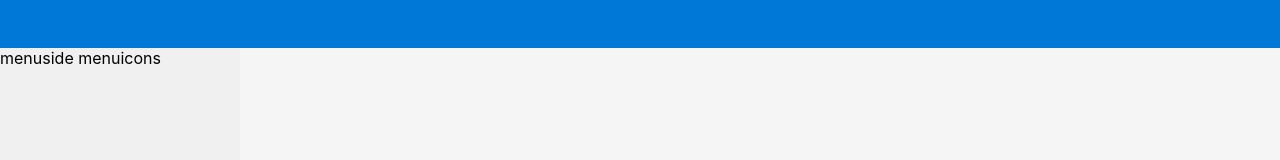
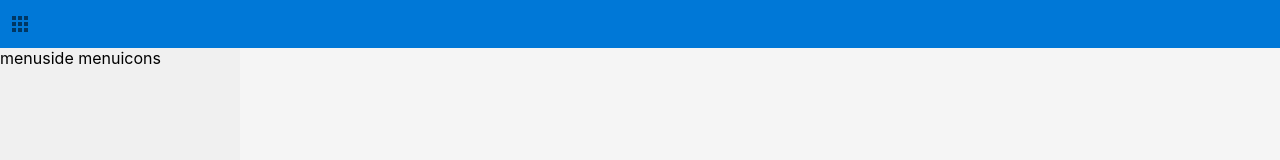
Before and after one commit to Thinushika/Microsoft_ToDo_app_cloning, a Next.js app: page / in a window 1280 px wide. Shown: the top 160 px of the page. Built offline with nearby package versions, Linux system fonts and the light colour scheme.

Commit message:
app bar apps icon

```diff
--- a/modules/LayoutComponents/AppBar.jsx
+++ b/modules/LayoutComponents/AppBar.jsx
@@ -1,19 +1,48 @@
-import { Box } from '@material-ui/core';
-import { withThemeCreator } from '@material-ui/styles';
-import React from 'react'
-import styles from "../../styles/Home.module.css";
+import { AppsRounded } from "@mui/icons-material";
+import React from "react";
+import { makeStyles } from "@mui/styles";
+import { Box, IconButton, Typography } from "@mui/material";
+import Link from "next/link";
+
+const useStyles = makeStyles({
+  appBar: {
+    height: 48,
+    backgroundColor: "#0078D7",
+    zIndex: 100,
+    justifyContent: "space-between",
+  },
+  appIconBox: {
+    width: 48,
+    height: 48,
+    display: "flex",
+  },
+  appsIcon: {
+    position: "relative",
+    color: "#fff",
+  },
+  TypoName: {
+    fontFamily: "SegoeUI-Regular-final",
+    fontSize: 16,
+    color: "#fff",
+  },
+});
 
 function AppBar() {
-    return (
-        <div className={styles.appBar}>
-            {/* logo box */}
-            <div className={styles.appIconBox}>
+  const classes = useStyles();
 
-            </div>
-            {/* search box */}
-            {/* icons box */}
-        </div>
-    )
+  return (
+    <Box className={classes.appBar}>
+      {/* logo box */}
+      <Box className={classes.appIconBox}>
+        <IconButton className={classes.appsIcon}>
+          <AppsRounded />
+        </IconButton>
+        {/* <Typography className={classes.TypoName}>Outlook</Typography> */}
+      </Box>
+      {/* search box */}
+      {/* icons box */}
+    </Box>
+  );
 }
 
-export default AppBar
+export default AppBar;
--- a/package.json
+++ b/package.json
@@ -8,8 +8,13 @@
     "lint": "next lint"
   },
   "dependencies": {
+    "@emotion/react": "^11.7.1",
+    "@emotion/styled": "^11.6.0",
     "@material-ui/core": "^4.12.3",
+    "@material-ui/utils": "^4.11.2",
     "@mui/icons-material": "^5.2.5",
+    "@mui/material": "^5.2.7",
+    "@mui/styles": "^5.2.3",
     "next": "12.0.7",
     "react": "17.0.2",
     "react-dom": "17.0.2"
--- a/styles/Home.module.css
+++ b/styles/Home.module.css
@@ -127,8 +127,8 @@
 .appIconBox{
   width: 48px;
   height: 48px;
+  background-color: aqua;
 }
-
 
 .sideBar {
   display: flex;
```
Also changed, not shown: 1 other file (tests, documents, lock files or other folders).
